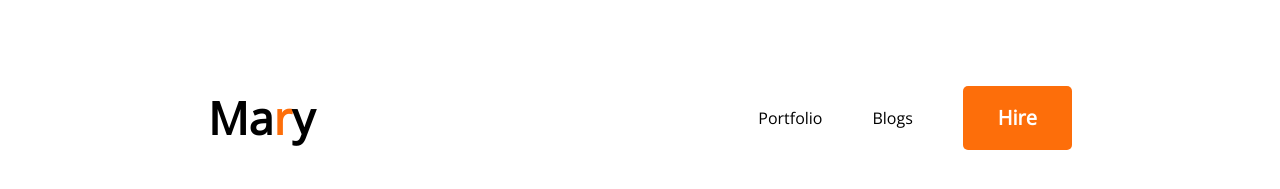
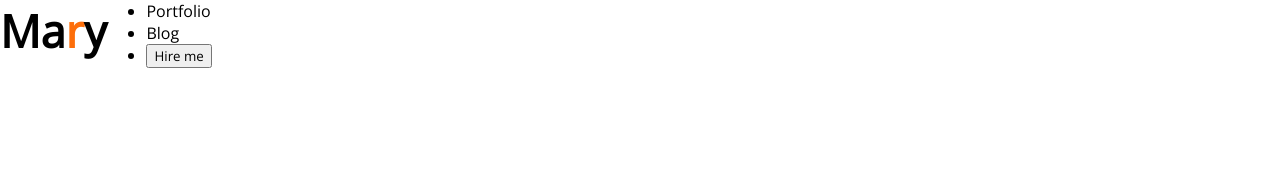
Before and after one commit to Aporna16/developer-portfolio, a plain HTML site: page index.html in a window 1280 px wide. Drawn offline with nearby package versions, Linux system fonts and the light colour scheme.

Commit message:
new work

```diff
--- a/index.html
+++ b/index.html
@@ -4,22 +4,26 @@
     <meta charset="UTF-8">
     <meta http-equiv="X-UA-Compatible" content="IE=edge">
     <meta name="viewport" content="width=device-width, initial-scale=1.0">
-    <title>Developer portfolio</title>
+    <title>Developer Portfolio</title>
     <link rel="stylesheet" href="styles/portfolio.css">
+    <link rel="preconnect" href="https://fonts.googleapis.com"><link rel="preconnect" href="https://fonts.gstatic.com" crossorigin><link href="https://fonts.googleapis.com/css2?family=Open+Sans&display=swap" rel="stylesheet">
+
 </head>
 <body>
-    <header></header>
+    <header>
 <nav>
     <h2 class="nav-title">Ma<span class="text-primary">r</span>y</h2>
     <ul>
         <li>Portfolio</li>
-            <li>Blogs</li>
-            <li><button class="btn-primary">Hire</button></li>
-            <link rel="preconnect" href="https://fonts.googleapis.com"><link rel="preconnect" href="https://fonts.gstatic.com" crossorigin><link href="https://fonts.googleapis.com/css2?family=Open+Sans&display=swap" rel="stylesheet">
-           <link rel="stylesheet" href="styles/portfolio.css">
+        <li>Blog</li>
+        <li><button>Hire me</button></li>
     </ul>
 </nav>
-    <main></main>
-    <footer></footer>
+    </header>
+    <main>
+        <footer>
+
+        </footer>
+    </main>
 </body>
 </html>
--- a/styles/portfolio.css
+++ b/styles/portfolio.css
@@ -1,35 +1,15 @@
 *{
-
-   font-family: 'Open Sans', sans-serif;
+    margin: 0;
+    font-family: 'Open Sans', sans-serif;
 }
-.text-primary{
-    color: #FD6E0A;
-}
-.btn-primary{
-    color:#FFFFFF;
-    font-weight: 700;
-    font-size: 20px;
-    border: 0;
-    padding: 18px 35px;
-    height: 64px;
-    background: #FD6E0A;
-    border-radius: 5px;
-}
-/*header and navigation styles */
+/*header and navigation styles*/
 nav{
     display: flex;
-    justify-content: space-between;
-    margin: 50px 200px;
 }
 .nav-title{
     font-weight: 800;
     font-size: 45px;
 }
-nav ul{
-display: flex;
-align-items: center;
+.text-primary{
+    color: #FD6E0A;
 }
-nav li{
-    list-style: none;
-    margin-left: 50px;
-}
```
Lines whose indentation alone changed are shown as unchanged.
